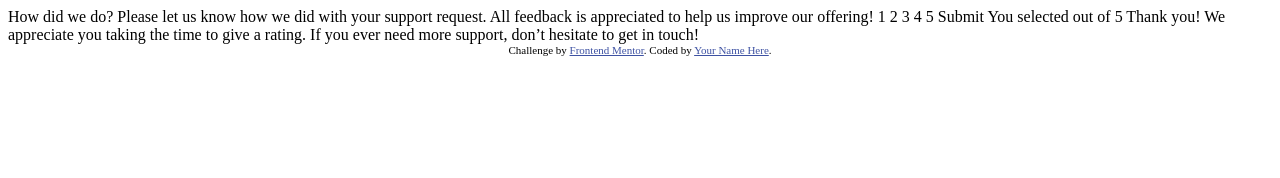
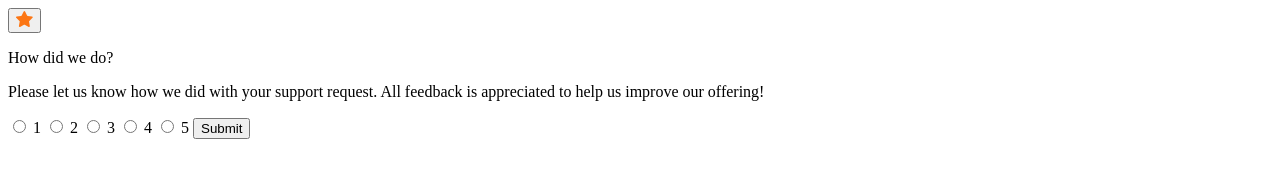
Before and after one commit to Moses2308/interactive-rating-component, a plain HTML site: page index.html in a window 1280 px wide. Drawn offline with Linux system fonts and the light colour scheme.

Commit message:
created HTML foundation and moved attribution styles to reset

```diff
--- a/index.html
+++ b/index.html
@@ -1,49 +1,74 @@
 <!DOCTYPE html>
 <html lang="en">
-<head>
-  <meta charset="UTF-8">
-  <meta name="viewport" content="width=device-width, initial-scale=1.0"> <!-- displays site properly based on user's device -->
+  <head>
+    <meta charset="UTF-8" />
+    <meta name="viewport" content="width=device-width, initial-scale=1.0" />
+    <!-- displays site properly based on user's device -->
 
-  <link rel="icon" type="image/png" sizes="32x32" href="./images/favicon-32x32.png">
+    <link
+      rel="icon"
+      type="image/png"
+      sizes="32x32"
+      href="./images/favicon-32x32.png"
+    />
+    <link rel="stylesheet" href="reset.css" />
+    <link rel="stylesheet" href="style.css" />
 
-  <title>Frontend Mentor | Interactive rating component</title>
+    <title>Frontend Mentor | Interactive rating component</title>
+  </head>
+  <body>
+    <article class="rating-card">
+      <button class="bubble">
+        <img src="images/icon-star.svg" />
+      </button>
+      <p>How did we do?</p>
+      <p>
+        Please let us know how we did with your support request. All feedback is
+        appreciated to help us improve our offering!
+      </p>
 
-  <!-- Feel free to remove these styles or customise in your own stylesheet 👍 -->
-  <style>
-    .attribution { font-size: 11px; text-align: center; }
-    .attribution a { color: hsl(228, 45%, 44%); }
-  </style>
-</head>
-<body>
+      <div class="rating-card__form-cont">
+        <form action="#">
+          <label>
+            <input type="radio" name="rating" />
+            <span class="bubble">1</span>
+          </label>
+          <label>
+            <input type="radio" name="rating" />
+            <span class="bubble">2</span>
+          </label>
+          <label>
+            <input type="radio" name="rating" />
+            <span class="bubble">3</span>
+          </label>
+          <label>
+            <input type="radio" name="rating" />
+            <span class="bubble">4</span>
+          </label>
+          <label>
+            <input type="radio" name="rating" />
+            <span class="bubble">5</span>
+          </label>
 
-  <!-- Rating state start -->
+          <button type="submit">Submit</button>
+        </form>
+      </div>
+    </article>
+  </body>
+</html>
 
-  How did we do?
+<!-- TODO
 
-  Please let us know how we did with your support request. All feedback is appreciated
-  to help us improve our offering!
-
-  1 2 3 4 5
-
-  Submit
-
-  <!-- Rating state end -->
-
-  <!-- Thank you state start -->
-
-  You selected <!-- Add rating here --> out of 5
+  You selected 0$ out of 5
 
   Thank you!
 
   We appreciate you taking the time to give a rating. If you ever need more support,
   don’t hesitate to get in touch!
 
-  <!-- Thank you state end -->
+  -->
 
-
-  <div class="attribution">
+<!-- <div class="attribution">
     Challenge by <a href="https://www.frontendmentor.io?ref=challenge" target="_blank">Frontend Mentor</a>.
     Coded by <a href="#">Your Name Here</a>.
-  </div>
-</body>
-</html>
+  </div> -->
--- /dev/null
+++ b/reset.css
@@ -0,0 +1,7 @@
+.attribution {
+  font-size: 11px;
+  text-align: center;
+}
+.attribution a {
+  color: hsl(228, 45%, 44%);
+}
```
Also changed, not shown: app.js (added), style.css (added).
